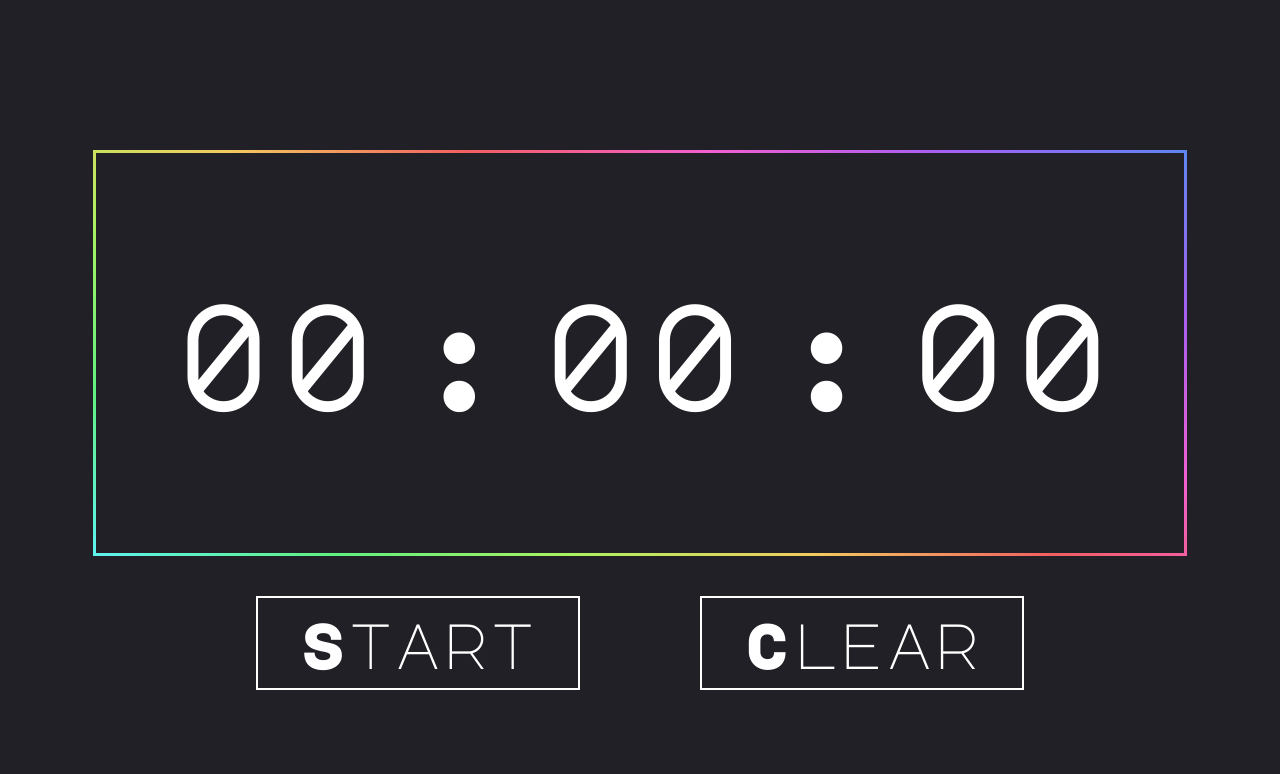
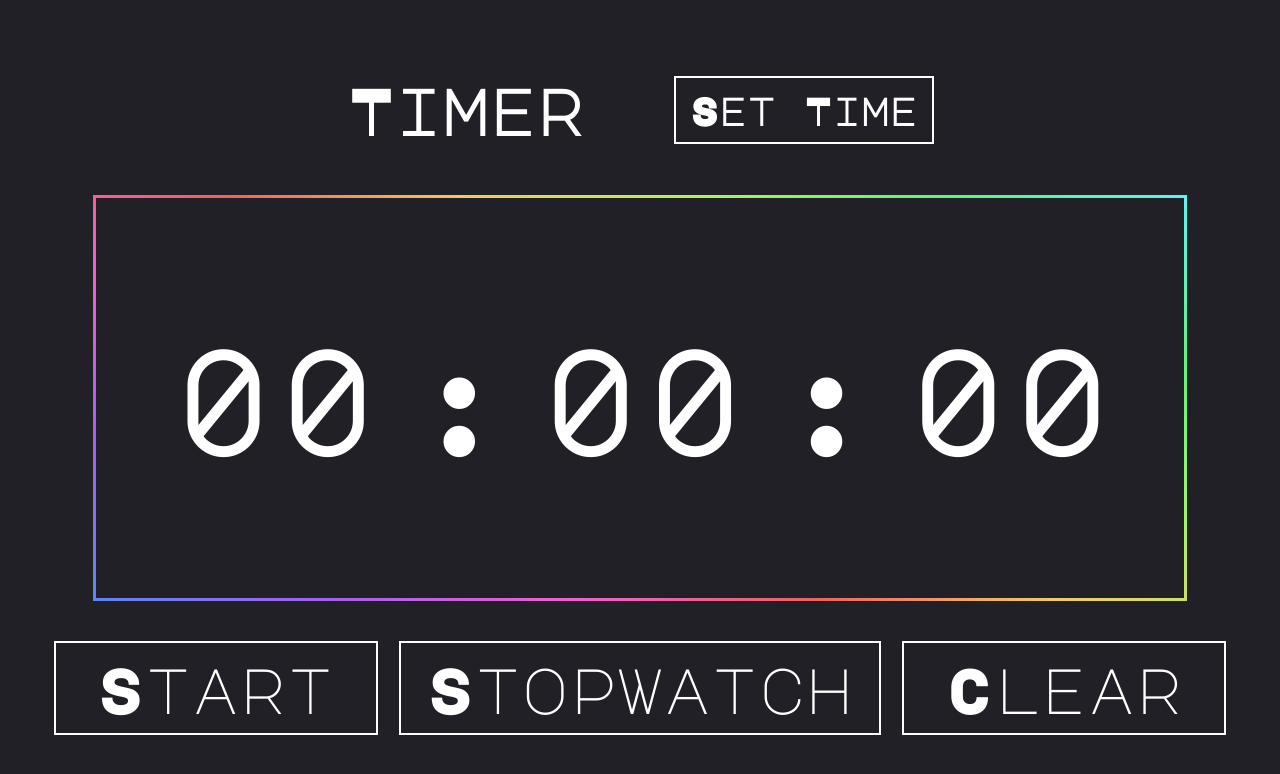
Before and after one commit to Hollingsworth-Dev/Webclock_react, a React (Create React App) app: page / in a window 1280 px wide. Shown: the top 774 px of the page. Built offline with nearby package versions, Linux system fonts and the light colour scheme.

Commit message:
set up button to toggle modal

```diff
--- a/src/Clock/Clock.css
+++ b/src/Clock/Clock.css
@@ -1,7 +1,7 @@
 @import url('https://fonts.googleapis.com/css2?family=Major+Mono+Display&display=swap');
 .clock {
-	width: 90vw;
-	height: 90vh;
+	width: 100vw;
+	height: 100vh;
 	display: flex;
 	justify-content: center;
 }
@@ -58,8 +58,8 @@
 	display: flex;
 	flex-direction: row;
 	align-items: center;
-	justify-content: space-between;
-	width: 60vw;
+	justify-content: space-evenly;
+	width: 95vw;
 }
 .start-button {
 	border: 2px solid white;
@@ -85,9 +85,59 @@
 	align-items: center;
 	cursor: pointer;
 }
+.clock-switch {
+	border: 2px solid white;
+	font-family: 'Major Mono Display', monospace;
+	width: auto;
+	padding-left: 2vw;
+	padding-right: 2vw;
+	height: 7vw;
+	font-size: 5vw;
+	color: white;
+	cursor: pointer;
+	display: flex;
+	align-items: center;
+	justify-content: center;
+}
+.clock-switch:hover {
+	background-color: rgb(243, 34, 73);
+}
 .start-button:hover {
 	background-color: rgb(34, 235, 158);
 }
 .clear-button:hover {
 	background-color: rgb(146, 19, 201);
 }
+.type {
+	font-family: 'Major Mono Display', monospace;
+	font-size: 5vw;
+	color: white;
+}
+.type-container {
+	height: 7vw;
+	width: 60vw;
+	display: flex;
+	justify-content: space-evenly;
+	align-items: center;
+}
+.setTime {
+	font-family: 'Major Mono Display', monospace;
+	font-size: 3vw;
+	color: white;
+}
+.setTime-container {
+	border: 2px solid white;
+	width: 20vw;
+	height: 5vw;
+	color: white;
+	display: flex;
+	justify-content: center;
+	align-items: center;
+	cursor: pointer;
+}
+.setTime-container:hover {
+	background-color: rgb(213, 250, 25);
+}
+.setTime:hover {
+	color: black;
+}
--- a/src/Clock/Clock.js
+++ b/src/Clock/Clock.js
@@ -1,50 +1,48 @@
 import React, { useEffect, useState, useRef } from 'react';
 import './Clock.css';
-const Clock = (props) => {
-	const [clock, setClock] = useState(0);
-	const [isActive, setIsActive] = useState(false);
-	const [isPaused, setIsPaused] = useState(false);
-	const countRef = useRef(null);
-
-	const handleStart = () => {
-		setIsActive(true);
-		setIsPaused(true);
-		countRef.current = setInterval(() => {
-			setClock((timer) => timer + 1);
-		}, 1000);
+import UseTimer from '../Hooks/UseTimer';
+import { formatTimer, formatStopwatch } from '../Utils/index';
+import SetTime from '../Modal/SetTime';
+const Stopwatch = (props) => {
+	const [time, setTime] = useState(0);
+	const [showModal, setShowModal] = useState(false);
+	const {
+		clock,
+		setClock,
+		isActive,
+		isPaused,
+		type,
+		setType,
+		handleStart,
+		handlePause,
+		handleResume,
+		handleReset,
+	} = UseTimer();
+	const handleClockSwitch = (clock) => {
+		props.setClockSwitch(clock);
+		handleReset();
 	};
-
-	const handlePause = () => {
-		clearInterval(countRef.current);
-		setIsPaused(false);
+	const setTheClock = (event) => {
+		event.preventDefault();
+		setClock(time);
 	};
-
-	const handleResume = () => {
-		setIsPaused(true);
-		countRef.current = setInterval(() => {
-			setClock((timer) => timer + 1);
-		}, 1000);
+	const modalHandler = () => {
+		setShowModal(!showModal);
 	};
-
-	const handleReset = () => {
-		clearInterval(countRef.current);
-		setIsActive(false);
-		setIsPaused(false);
-		setClock(0);
-	};
-	const formatTime = () => {
-		const getSeconds = `0${clock % 60}`.slice(-2);
-		const minutes = `${Math.floor(clock / 60)}`;
-		const getMinutes = `0${minutes % 60}`.slice(-2);
-		const getHours = `0${Math.floor(clock / 3600)}`.slice(-2);
-
-		return `${getHours} : ${getMinutes} : ${getSeconds}`;
-	};
+	console.log(time);
 	return (
 		<div className='clock'>
 			<div className='main'>
+				<div className='type-container'>
+					<h2 className='type'>{type}</h2>
+					<div className='setTime-container' onClick={modalHandler}>
+						<h2 className='setTime'>Set Time</h2>
+					</div>
+				</div>
 				<div className='timer'>
-					<p>{formatTime()}</p>
+					<p>
+						{type === 'stopwatch' ? formatStopwatch(clock) : formatTimer(clock)}
+					</p>
 				</div>
 				<div className='timer-buttons'>
 					{!isActive && !isPaused ? (
@@ -60,13 +58,29 @@ const Clock = (props) => {
 							<p>Resume</p>
 						</div>
 					)}
+					<div
+						className='clock-switch'
+						onClick={
+							type === 'Timer'
+								? () => setType('Stopwatch')
+								: () => setType('Timer')
+						}>
+						<p>{type === 'Timer' ? 'Stopwatch' : 'Timer'}</p>
+					</div>
 					<div className='clear-button' onClick={handleReset}>
 						<p>Clear</p>
 					</div>
 				</div>
 			</div>
+			{showModal && <SetTime />}
+			{/* <div>
+				<p>Set your timer</p>
+				<form onSubmit={setTheClock}>
+					<input type='number' onChange={(e) => setTime(e.target.value)} />
+				</form>
+			</div> */}
 		</div>
 	);
 };
 
-export default Clock;
+export default Stopwatch;
--- /dev/null
+++ b/src/Hooks/UseTimer.js
@@ -0,0 +1,68 @@
+import { useState, useRef } from 'react';
+import { formatTimer } from '../Utils/index';
+
+const UseTimer = (initialState) => {
+	const [clock, setClock] = useState(0);
+	const [isActive, setIsActive] = useState(false);
+	const [isPaused, setIsPaused] = useState(false);
+	const [type, setType] = useState('Timer');
+	const countRef = useRef(null);
+
+	const handleStart = () => {
+		if (type === 'Stopwatch') {
+			setIsActive(true);
+			setIsPaused(true);
+			countRef.current = setInterval(() => {
+				setClock((timer) => timer + 1);
+			}, 1000);
+		} else {
+			if (clock > 0) {
+				setIsActive(true);
+				setIsPaused(true);
+				countRef.current = setInterval(() => {
+					setClock((timer) => timer - 1);
+				}, 1000);
+			}
+		}
+	};
+
+	const handlePause = () => {
+		clearInterval(countRef.current);
+		setIsPaused(false);
+	};
+
+	const handleResume = () => {
+		setIsPaused(true);
+		if (type === 'Stopwatch') {
+			countRef.current = setInterval(() => {
+				setClock((timer) => timer + 1);
+			}, 1000);
+		} else {
+			countRef.current = setInterval(() => {
+				setClock((timer) => timer - 1);
+			}, 1000);
+		}
+	};
+
+	const handleReset = () => {
+		clearInterval(countRef.current);
+		setIsActive(false);
+		setIsPaused(false);
+		setClock(0);
+	};
+
+	return {
+		clock,
+		setClock,
+		isActive,
+		isPaused,
+		type,
+		setType,
+		handleStart,
+		handlePause,
+		handleResume,
+		handleReset,
+	};
+};
+
+export default UseTimer;
--- /dev/null
+++ b/src/Modal/SetTime.js
@@ -0,0 +1,21 @@
+import React from 'react';
+
+const SetTime = () => {
+	return (
+		<div>
+			<form>
+				<div>
+					Hours<input type='number'></input>
+				</div>
+				<div>
+					Minutes<input></input>
+				</div>
+				<div>
+					Seconds<input></input>
+				</div>
+			</form>
+		</div>
+	);
+};
+
+export default SetTime;
--- /dev/null
+++ b/src/Utils/index.js
@@ -0,0 +1,18 @@
+export const formatStopwatch = (clock) => {
+	const getSeconds = `0${clock % 60}`.slice(-2);
+	const minutes = `${Math.floor(clock / 60)}`;
+	const getMinutes = `0${minutes % 60}`.slice(-2);
+	const getHours = `0${Math.floor(clock / 3600)}`.slice(-2);
+
+	return `${getHours} : ${getMinutes} : ${getSeconds}`;
+};
+
+export const formatTimer = (secs) => {
+	const getHours = `0${Math.floor(secs / (60 * 60))}`.slice(-2);
+	const getMinutes = secs % (60 * 60);
+	const minutes = `0${Math.floor(getMinutes / 60)}`.slice(-2);
+	const getSeconds = getMinutes % 60;
+	const seconds = `0${Math.ceil(getSeconds)}`.slice(-2);
+
+	return `${getHours} : ${minutes} : ${seconds}`;
+};
```
Also changed, not shown: src/Modal/SetTime.css (added), 1 other file (tests, documents, lock files or other folders).
